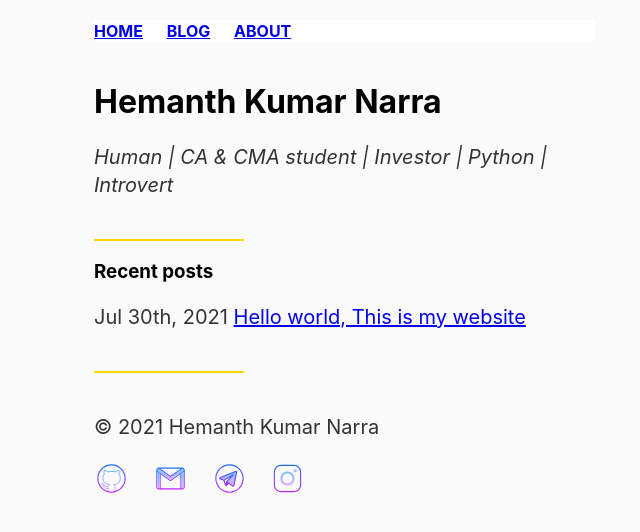
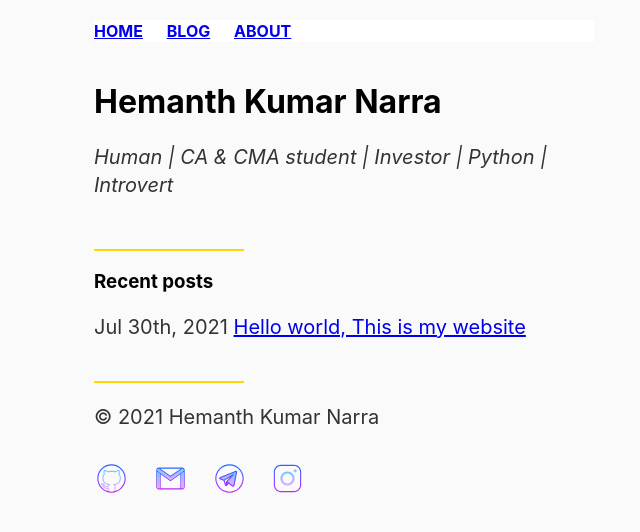
Before and after one commit to hemanthnarra/hemanthnarra.github.io, a Jekyll site: the page built from index.html, in a window 1280 px wide. Shown: the top 532 px of the page, without its empty margins (296-936 px from the left). Built offline with Jekyll 4.4.1, drawn with Linux system fonts in a browser that asks for light colours.

Commit message:
p margin added

```diff
--- a/css/main.css
+++ b/css/main.css
@@ -10,6 +10,9 @@ p, ul {
     font-size: 1.25em;
     line-height: 1.4em;
     color: #333;
+}
+p {
+    margin: 0 0 1.5em;
 }
 nav {
     background-color: white;
```
